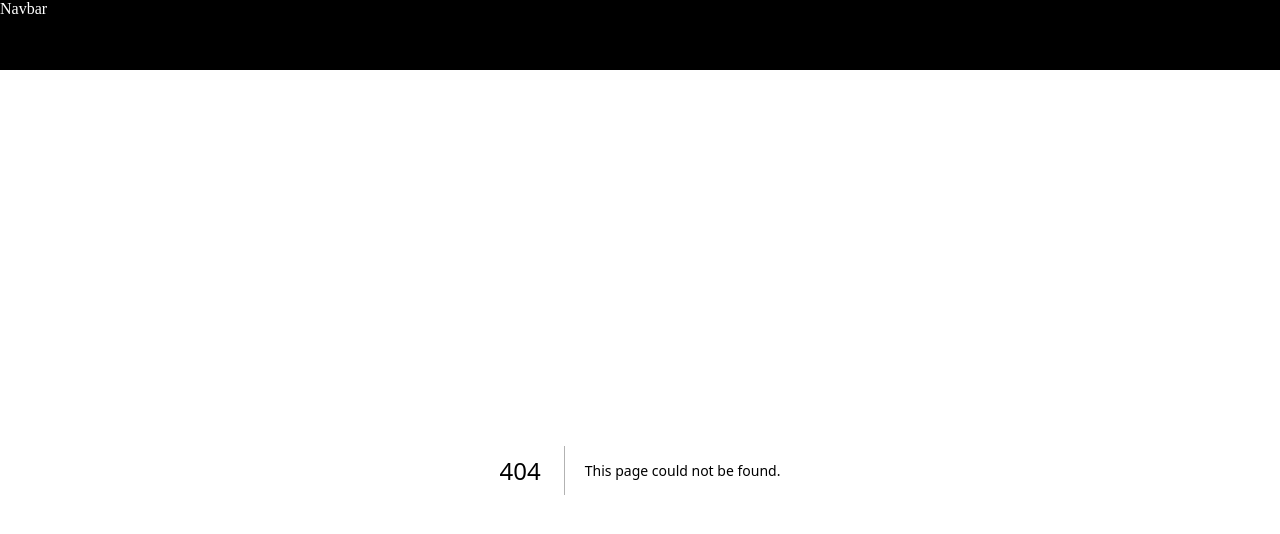
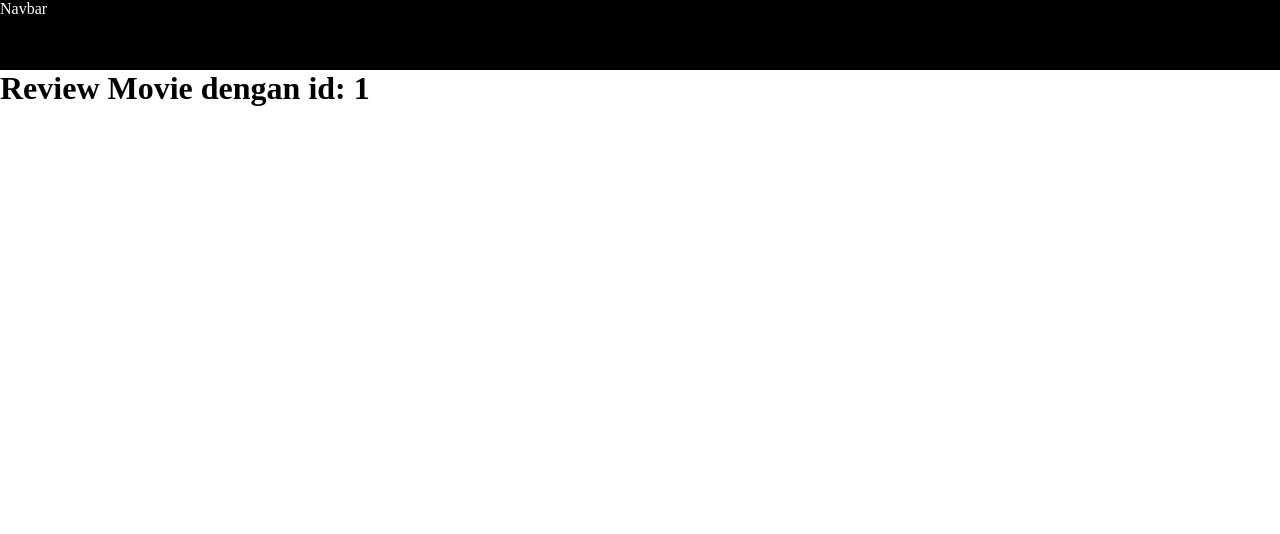
Before and after one commit to argianardi/sinauNextJs, a Next.js app: page /movies/1/review/1 in a window 1280 px wide. Before the commit this address had no page. Shown: the top 534 px of the page. Built offline with nearby package versions, Linux system fonts and the light colour scheme.

Commit message:
Feat: Add review page

```diff
--- /dev/null
+++ b/src/pages/movies/[genre]/review/[movieId].tsx
@@ -0,0 +1,13 @@
+import { useRouter } from 'next/router';
+import React from 'react';
+
+const MovieId = () => {
+  const movieId: number = Number(useRouter().query.movieId) as number;
+  return (
+    <div>
+      <h1>Review Movie dengan id: {movieId} </h1>
+    </div>
+  );
+};
+
+export default MovieId;
```
